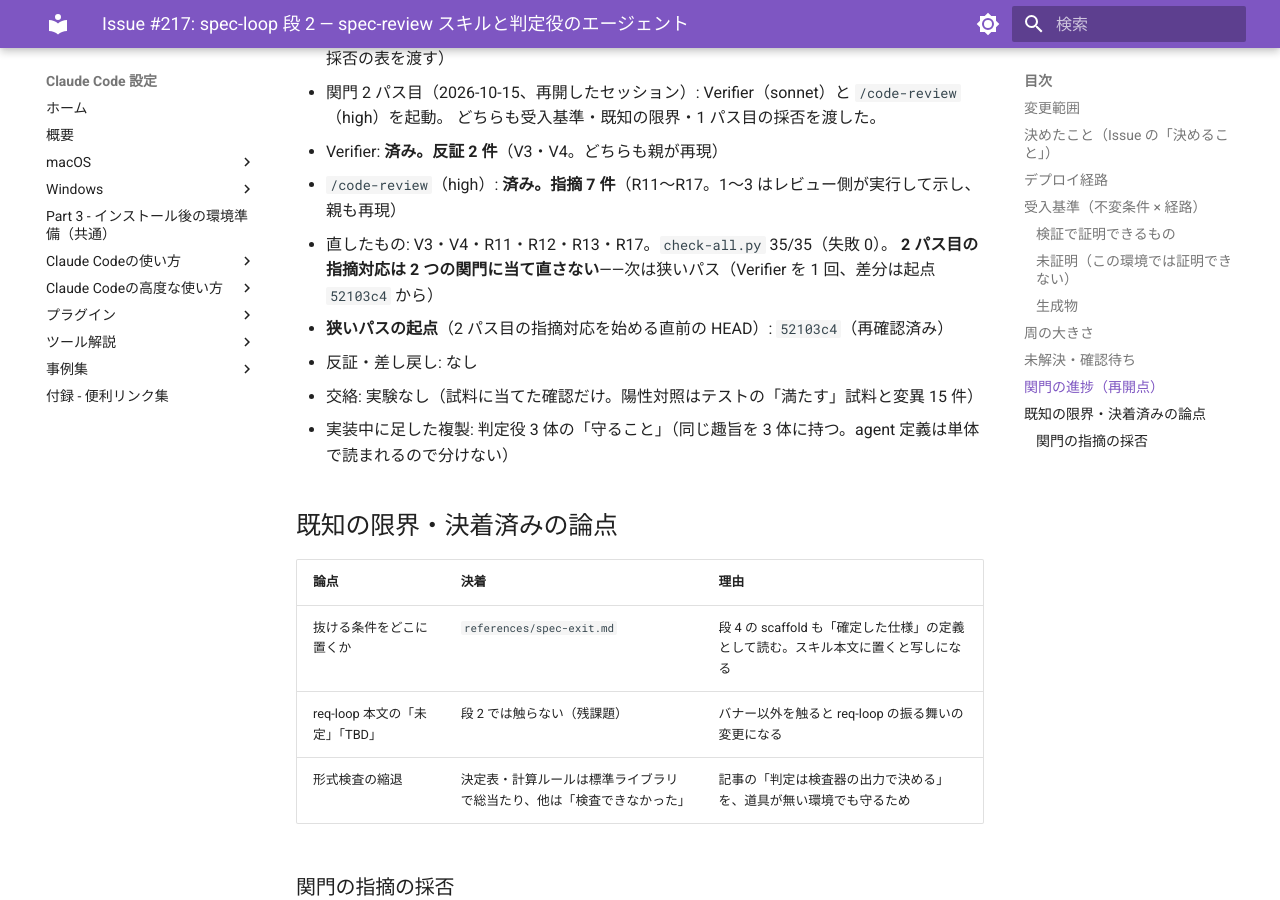
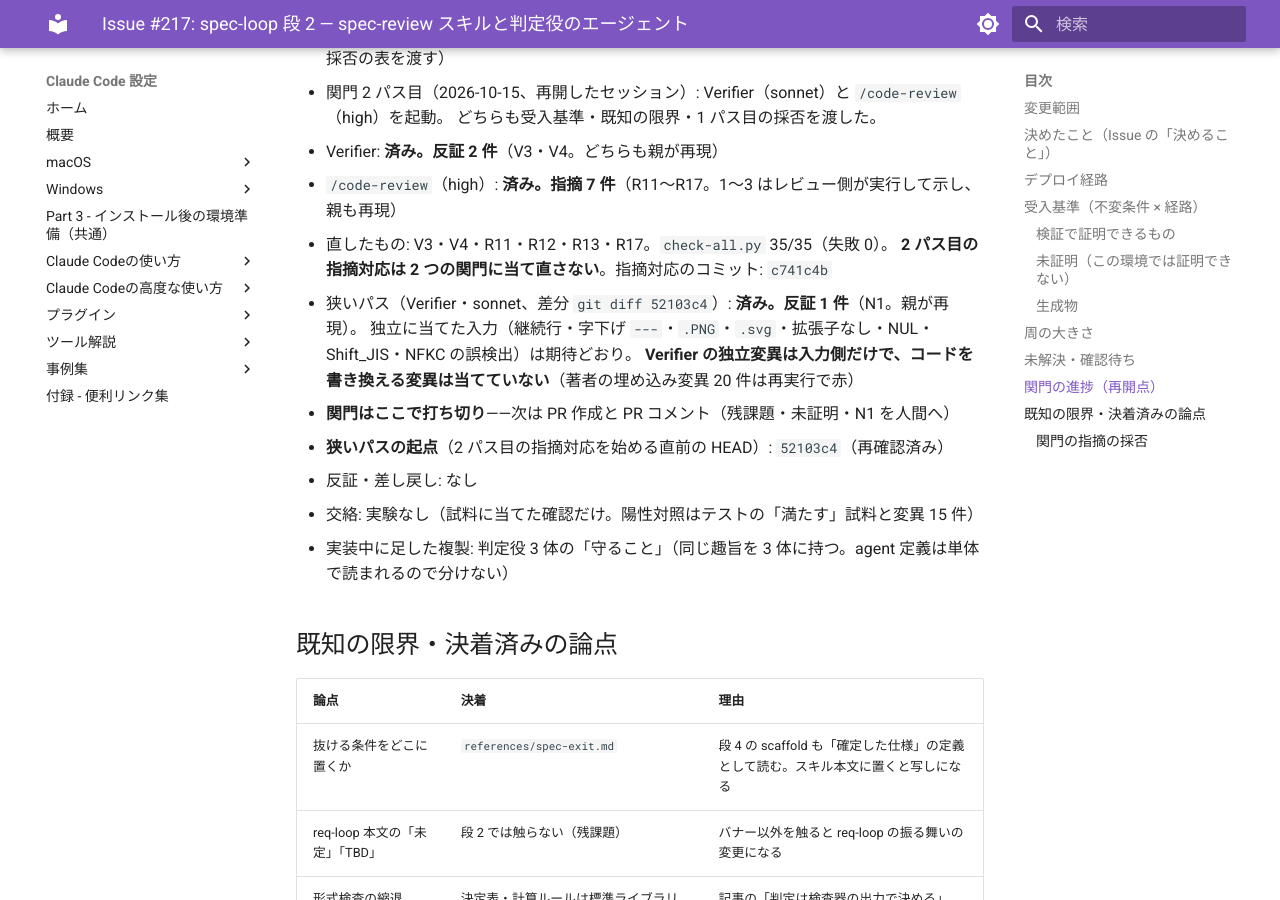
Before and after one commit to hdknr/claude-code-setup, an MkDocs documentation site: the page built from docs/plans/issue-217.md, in a window 1280 px wide and 900 px high, scrolled down 4902 px. Built offline with MkDocs 1.6.1 and Material for MkDocs 9.7.7, drawn with Linux system fonts in a browser that asks for light colours; some of the changed text lies outside the part shown.

Commit message:
docs(plans): #217 の関門 2 パス目と狭いパスの結果を記録
Co-Authored-By: Claude Opus 5.5 <noreply@anthropic.com>

```diff
--- a/docs/plans/issue-217.md
+++ b/docs/plans/issue-217.md
@@ -123,7 +123,11 @@ req-loop 本文の写しは残課題）。**分けない理由**: 段 2 は #214
   - Verifier: **済み。反証 2 件**（V3・V4。どちらも親が再現）
   - `/code-review`（high）: **済み。指摘 7 件**（R11〜R17。1〜3 はレビュー側が実行して示し、親も再現）
   - 直したもの: V3・V4・R11・R12・R13・R17。`check-all.py` 35/35（失敗 0）。
-    **2 パス目の指摘対応は 2 つの関門に当て直さない**——次は狭いパス（Verifier を 1 回、差分は起点 `52103c4` から）
+    **2 パス目の指摘対応は 2 つの関門に当て直さない**。指摘対応のコミット: `c741c4b`
+  - 狭いパス（Verifier・sonnet、差分 `git diff 52103c4`）: **済み。反証 1 件**（N1。親が再現）。
+    独立に当てた入力（継続行・字下げ `---`・`.PNG`・`.svg`・拡張子なし・NUL・Shift_JIS・NFKC の誤検出）は期待どおり。
+    **Verifier の独立変異は入力側だけで、コードを書き換える変異は当てていない**（著者の埋め込み変異 20 件は再実行で赤）
+  - **関門はここで打ち切り**——次は PR 作成と PR コメント（残課題・未証明・N1 を人間へ）
   - **狭いパスの起点**（2 パス目の指摘対応を始める直前の HEAD）: `52103c4`（再確認済み）
 - 反証・差し戻し: なし
 - 交絡: 実験なし（試料に当てた確認だけ。陽性対照はテストの「満たす」試料と変異 15 件）
@@ -162,6 +166,7 @@ req-loop 本文の写しは残課題）。**分けない理由**: 段 2 は #214
 | R14 | `agents/` の下のサブディレクトリの定義を見ない | 示せない（ハーネスが再帰的に読み込むかは未確認） | 無し | 残課題 |
 | R15 | Domain Checker はどの条件も判定しないので、報告が欠けても「判定できなかった」になる条件が無い | 示せない（読解） | D(c) に触れうる | 残課題（人間に判断を仰ぐ） |
 | R16 | 手順 2 の起票・状態の更新のあとに列検査が必須になっていない | 示せない（読解） | C(b) に触れうる | 残課題 |
+| N1（狭いパス） | 中身が空のファイル 1 つだけの仕様で exit 0（「仕様 1 ファイルに印 0 件」）。ファイル 0 個を 2 にする理由（書いていない仕様は確定していない）と同じ型の穴 | 示せる——`{"a.md": b""}` で exit 0（親が再現） | D に触れうる（条件 1 だけでは「抜けた」と言わないので、破るかは判断が分かれる） | **人間が決める**（狭いパスの指摘は直さない） |
 | R17 | `qa-csv.md` の選択肢の数・「まだ無い」・番号の振り方が SKILL.md と agent 2 体に写されている | 示せる——`SKILL.md:129`・`red-team.md:31`・`domain-checker.md:32` に「2 つ以上」（grep） | E(a) | 直す（指し先に置き換え。**`req-loop` 本文の同じ写しは決着どおり触らない**——残課題） |
 
 **自分で気づいたもの（関門の指摘ではない）**: `spec-exit.md` の「条件 1 を確かめる」節が
```
